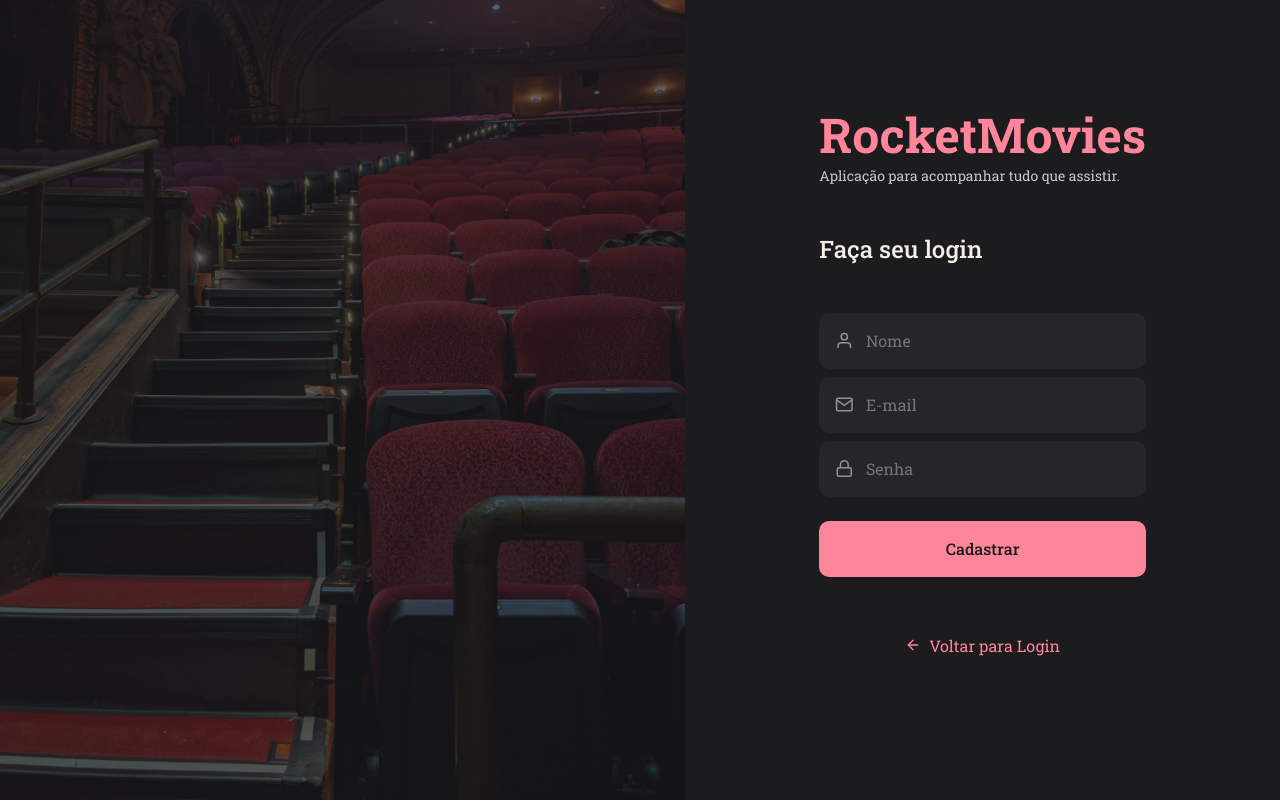
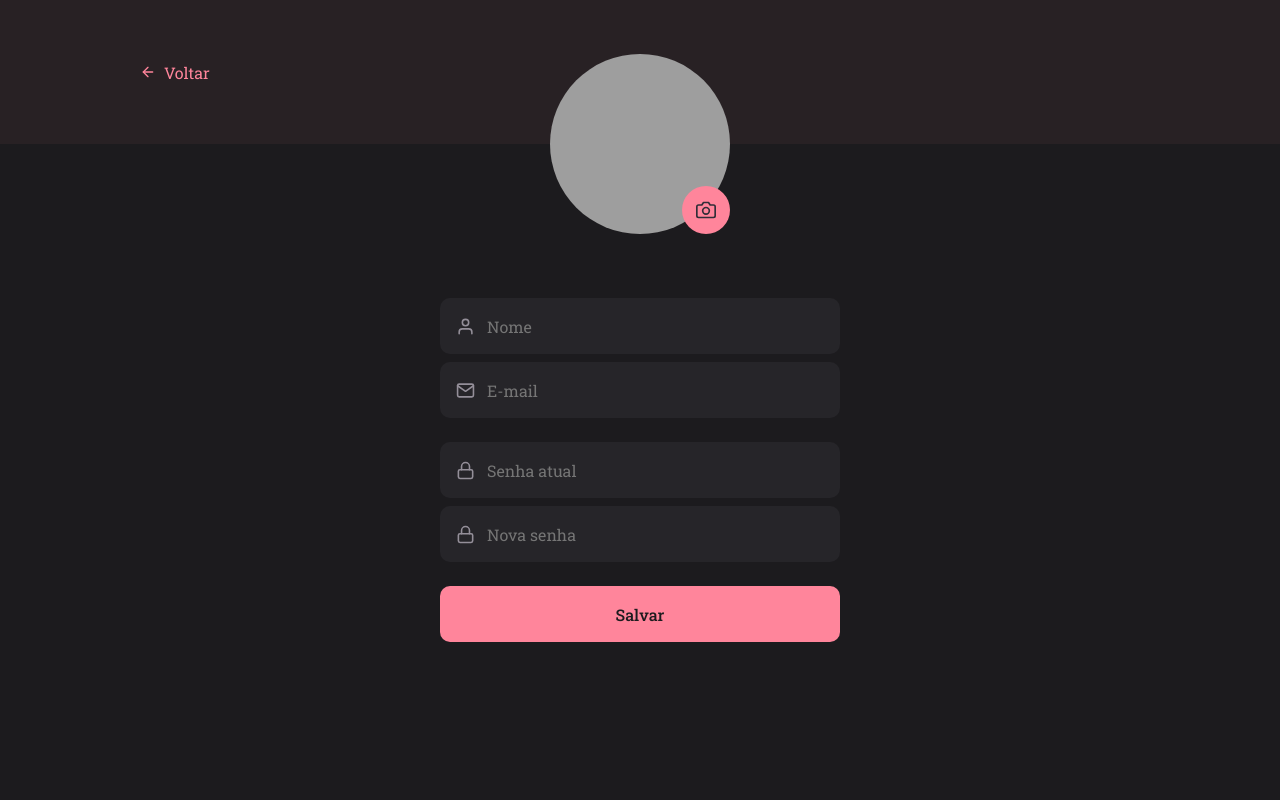
Before and after one commit to lucaslirah/rocketmovies, a React (Vite) app: page / in a window 1280 px wide. Built offline with nearby package versions, Linux system fonts and the light colour scheme; grey boxes are pictures that could not be loaded.

Commit message:
Profile component created

```diff
--- a/src/main.jsx
+++ b/src/main.jsx
@@ -1,6 +1,6 @@
 import { ThemeProvider } from 'styled-components'
 import GlobalStyles from './styles/global'
-import { SignUp } from './pages/SignUp'
+import { Profile } from './pages/Profile'
 import ReactDOM from 'react-dom/client'
 import theme from './styles/theme'
 import React from 'react'
@@ -8,7 +8,7 @@ import React from 'react'
 ReactDOM.createRoot(document.getElementById('root')).render(
   <React.StrictMode>
     <ThemeProvider theme={theme}>
-        <SignUp/>
+        <Profile/>
       <GlobalStyles/>
     </ThemeProvider>
   </React.StrictMode>,
--- /dev/null
+++ b/src/pages/Profile/index.jsx
@@ -0,0 +1,53 @@
+import { FiArrowLeft, FiUser, FiMail, FiLock, FiCamera } from 'react-icons/fi'
+import { ButtonText } from '../../components/ButtonText'
+import { Button } from '../../components/Button'
+import { Input } from '../../components/Input'
+import { Container, Form, Avatar } from './styles'
+
+export function Profile(){
+    return(
+        <Container>
+            <header>
+                <ButtonText title="Voltar" icon={FiArrowLeft}/>
+            </header>
+
+            <Form>
+                <Avatar>
+                    <img src="https://github.com/lucaslirah.png" alt="Imgem do usuário" />
+
+                    <label htmlFor="avatar">
+                        <FiCamera />
+
+                        <input
+                            type="file"
+                            id='avatar'
+                        />
+                    </label>
+                </Avatar>
+
+                <Input
+                    type="text"
+                    placeholder="Nome"
+                    icon={FiUser}
+                />
+                <Input
+                    type="email"
+                    placeholder="E-mail"
+                    icon={FiMail}
+                />
+                <Input
+                    type="password"
+                    placeholder="Senha atual"
+                    icon={FiLock}
+                />
+                <Input
+                    type="password"
+                    placeholder="Nova senha"
+                    icon={FiLock}
+                />
+
+                <Button title="Salvar"/>
+            </Form>
+        </Container>
+    )
+}
--- /dev/null
+++ b/src/pages/Profile/styles.js
@@ -0,0 +1,71 @@
+import styled from "styled-components"
+
+export const Container = styled.div`
+
+    header{
+        width: 100%;
+        height: 144px;
+
+        display: flex;
+        align-items: center;
+
+        background-color: ${({ theme }) => theme.COLORS.PINK_DARK};
+
+        button{
+            margin-left: 14rem;
+        }
+    }
+`
+export const Form = styled.form`
+    max-width: 40rem;
+    margin: -90px auto 0;
+
+    div + div{
+        margin-bottom: 8px;
+    }
+    div + div:nth-child(odd){
+        margin-bottom: 24px;
+    }
+`
+export const Avatar = styled.div`
+    position: relative;
+    margin: 0 auto 6.4rem;
+    width: 18rem;
+    height: 18rem;
+
+    >img{
+        width: 18rem;
+        height: 18rem;
+
+        border-radius: 50%;
+    }
+
+    >label{
+        position: absolute;
+        bottom: 0;
+        right: 0;
+
+        width: 48px;
+        height: 48px;
+
+        background-color: ${({ theme }) => theme.COLORS.PINK};
+        border-radius: 50%;
+
+
+        display: flex;
+        align-items: center;
+        justify-content: center;
+
+        cursor: pointer;
+
+        input{
+            display: none;
+        }
+
+        svg{
+            width: 20px;
+            height: 20px;
+            color: ${({ theme }) => theme.COLORS.BACKGROUND_800};
+        }
+    }
+`
```
